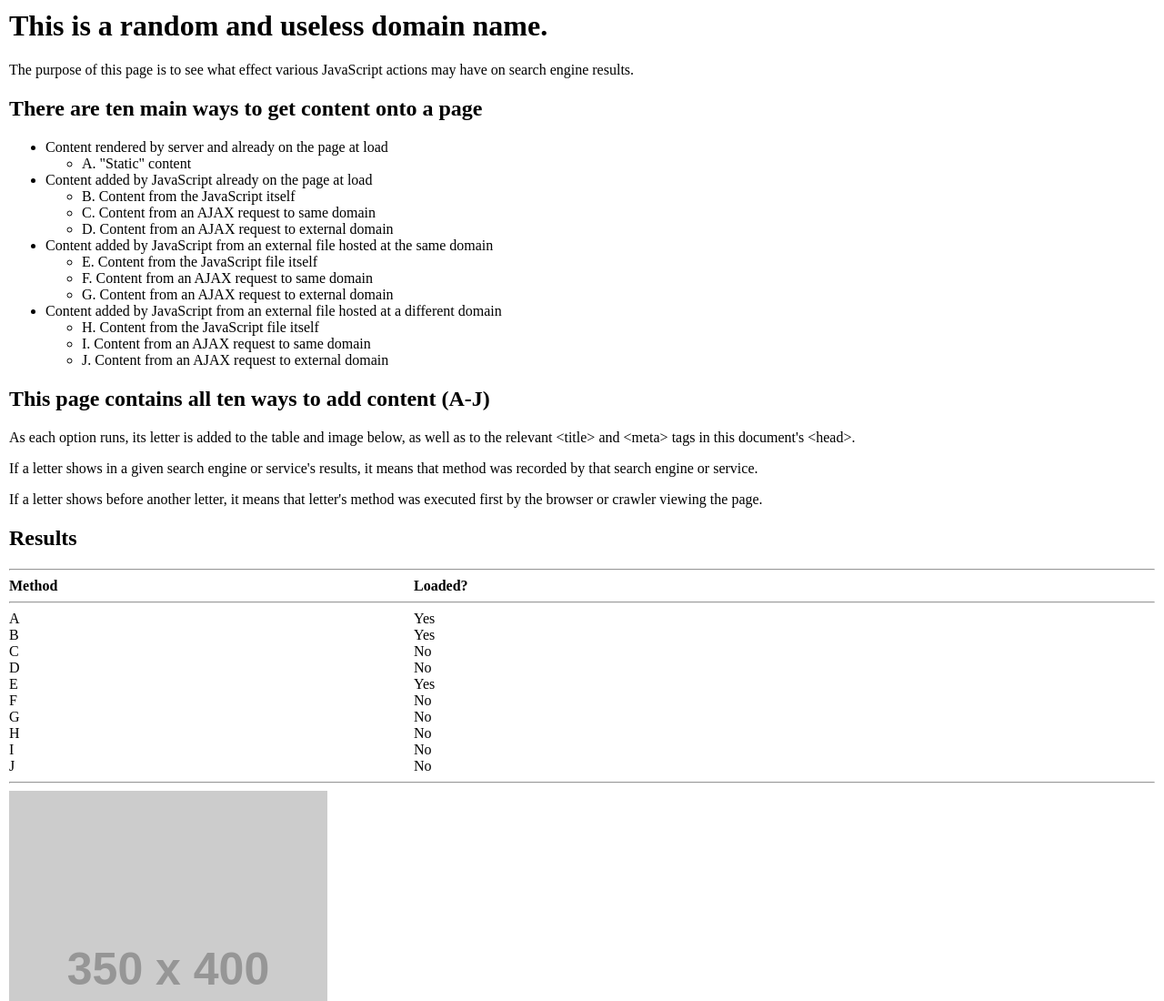
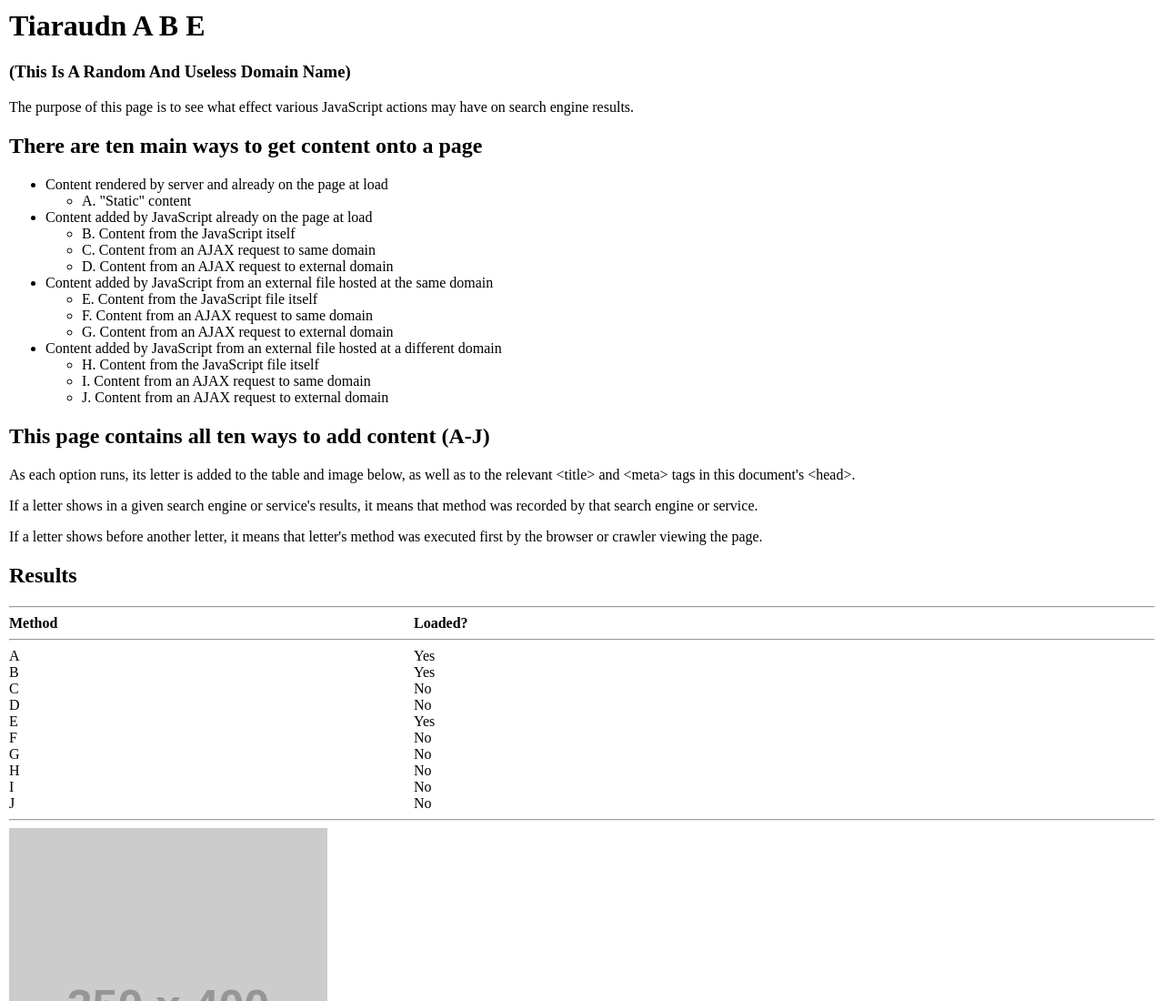
Before and after one commit to tyrw/tiaraudn, a website: page public/index.html in a window 1280 px wide. Shown: the top 1100 px of the page at 91% size. Drawn offline with Linux system fonts and the light colour scheme; no server answers; placeholder pictures from the web are drawn by us.

Commit message:
Update h1 tag

```diff
--- a/public/efg.js
+++ b/public/efg.js
@@ -6,6 +6,9 @@
     // Update title tag
     var title = document.head.getElementsByTagName('title')[0]
     title.innerHTML = title.innerHTML + ' ' + letter
+    // Update h1 tag
+    var h1 = document.getElementsByTagName('h1')[0]
+    h1.innerHTML = h1.innerHTML + ' ' + letter
     // Update meta tags
     var metaTagsToIgnore = ['viewport', 'twitter:card', 'twitter:site', 'twitter:creator', 'og:type', 'og:url', 'article:published_time', 'article:modified_time']
     ,   metaTags = document.head.getElementsByTagName('meta')
--- a/public/hij.js
+++ b/public/hij.js
@@ -6,6 +6,9 @@
     // Update title tag
     var title = document.head.getElementsByTagName('title')[0]
     title.innerHTML = title.innerHTML + ' ' + letter
+    // Update h1 tag
+    var h1 = document.getElementsByTagName('h1')[0]
+    h1.innerHTML = h1.innerHTML + ' ' + letter
     // Update meta tags
     var metaTagsToIgnore = ['viewport', 'twitter:card', 'twitter:site', 'twitter:creator', 'og:type', 'og:url', 'article:published_time', 'article:modified_time']
     ,   metaTags = document.head.getElementsByTagName('meta')
--- a/public/index.html
+++ b/public/index.html
@@ -44,7 +44,8 @@
   </style>
 </head>
 <body>
-  <h1>This is a random and useless domain name.</h1>
+  <h1>Tiaraudn A</h1>
+  <h3>(This Is A Random And Useless Domain Name)</h3>
   <p>The purpose of this page is to see what effect various JavaScript actions may have on search engine results.</p>
 
   <h2>There are ten main ways to get content onto a page</h2>
@@ -131,6 +132,9 @@
         // Update title tag
         var title = document.head.getElementsByTagName('title')[0]
         title.innerHTML = title.innerHTML + ' ' + letter
+        // Update h1 tag
+        var h1 = document.getElementsByTagName('h1')[0]
+        h1.innerHTML = h1.innerHTML + ' ' + letter
         // Update meta tags
         var metaTagsToIgnore = ['viewport', 'twitter:card', 'twitter:site', 'twitter:creator', 'og:type', 'og:url', 'article:published_time', 'article:modified_time']
         ,   metaTags = document.head.getElementsByTagName('meta')
```
